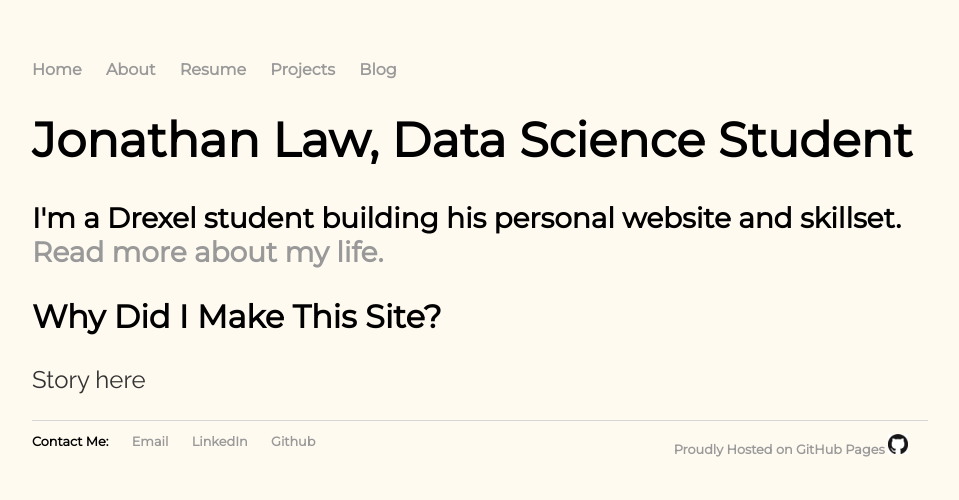
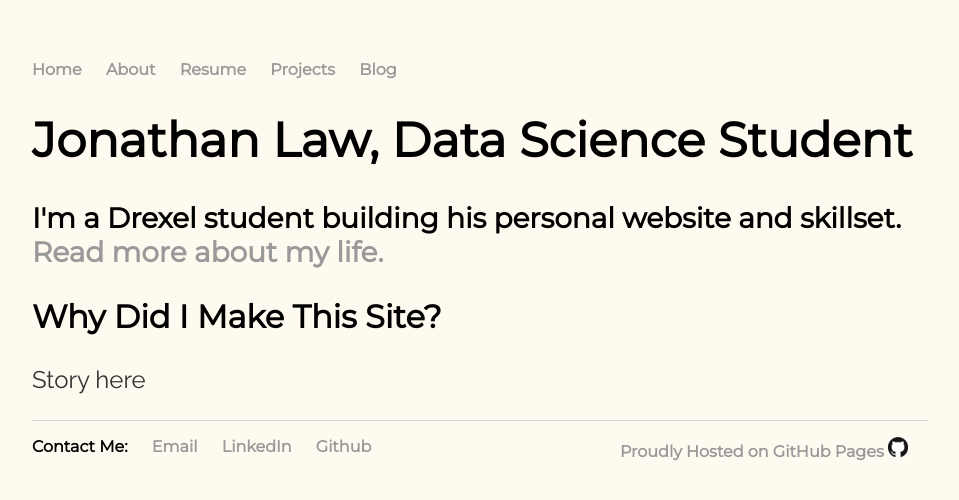
Before and after one commit to shindig7/my-site, a Jekyll site: the page built from index.html, in a window 1280 px wide. Shown: the top 500 px of the page, without its empty margins (160-1119 px from the left). Built offline with Jekyll 4.4.1, drawn with Linux system fonts in a browser that asks for light colours.

Commit message:
Increased footer font size

```diff
--- a/_layouts/default.html
+++ b/_layouts/default.html
@@ -23,11 +23,11 @@
 			</div><!-- /.container -->
 			<footer>
 	    			<ul>
-					<li>Contact Me: </li>
-	        			<li><a href="mailto:jal457@drexel.edu">Email</a></li>
-					<li><a href="https://www.linkedin.com/in/jonathan-law-5a22577a/">LinkedIn</a></li>
-	        			<li><a href="https://github.com/shindig7">Github</a></li>
-					<li style="float:right;"><a href="https://pages.github.com/">Proudly Hosted on GitHub Pages <img src='/files/github.png' height="20" width="20"></a></li>
+					<li class="footer">Contact Me: </li>
+	        			<li class="footer"><a href="mailto:jal457@drexel.edu">Email</a></li>
+					<li class="footer"><a href="https://www.linkedin.com/in/jonathan-law-5a22577a/">LinkedIn</a></li>
+	        			<li class="footer"><a href="https://github.com/shindig7">Github</a></li>
+					<li class="footer" style="float:right;"><a href="https://pages.github.com/">Proudly Hosted on GitHub Pages <img src='/files/github.png' height="20" width="20"></a></li>
 				</ul>
 			</footer>
 		</body>
--- a/css/index.css
+++ b/css/index.css
@@ -40,7 +40,7 @@ p {
 }
 footer {
     border-top: 1px solid #d5d5d5;
-    font-size: .8em;
+    font-size: 1em;
 }
 
 ul.posts {
```
